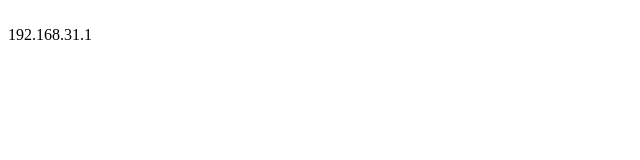
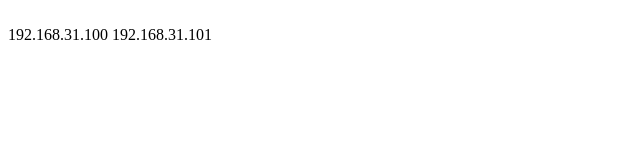
Before and after one commit to host-cmd/ip, a plain HTML site: page index.html in a window 1280 px wide. Shown: the whole page, without its empty margins (0-640 px from the left). Drawn offline with Linux system fonts and the light colour scheme.

Commit message:
Update index.html

```diff
--- a/index.html
+++ b/index.html
@@ -7,6 +7,7 @@
 </head>
 <body>
     <br>
-    192.168.31.1
+    192.168.31.100
+    192.168.31.101
 </body>
 </html>
```
